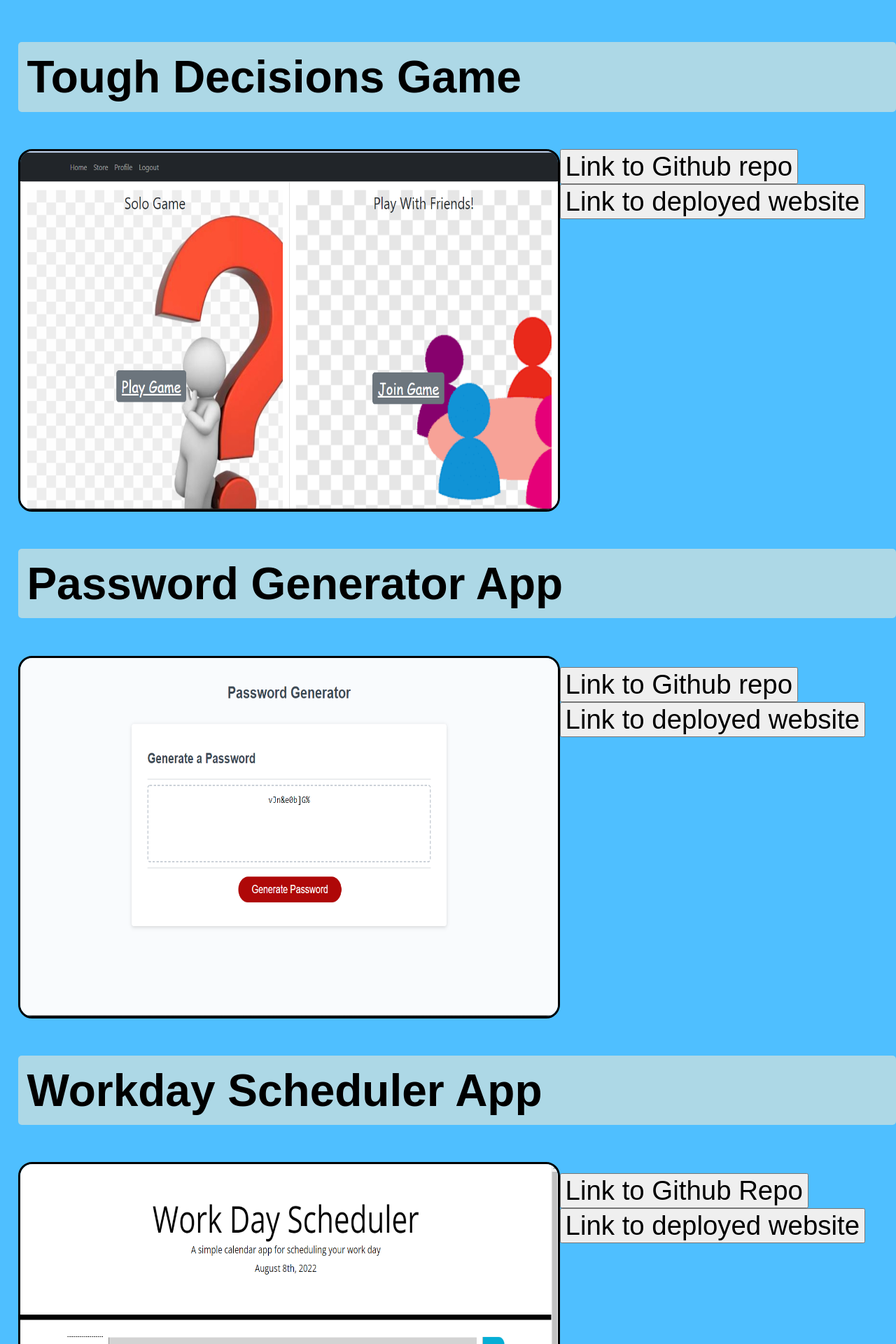
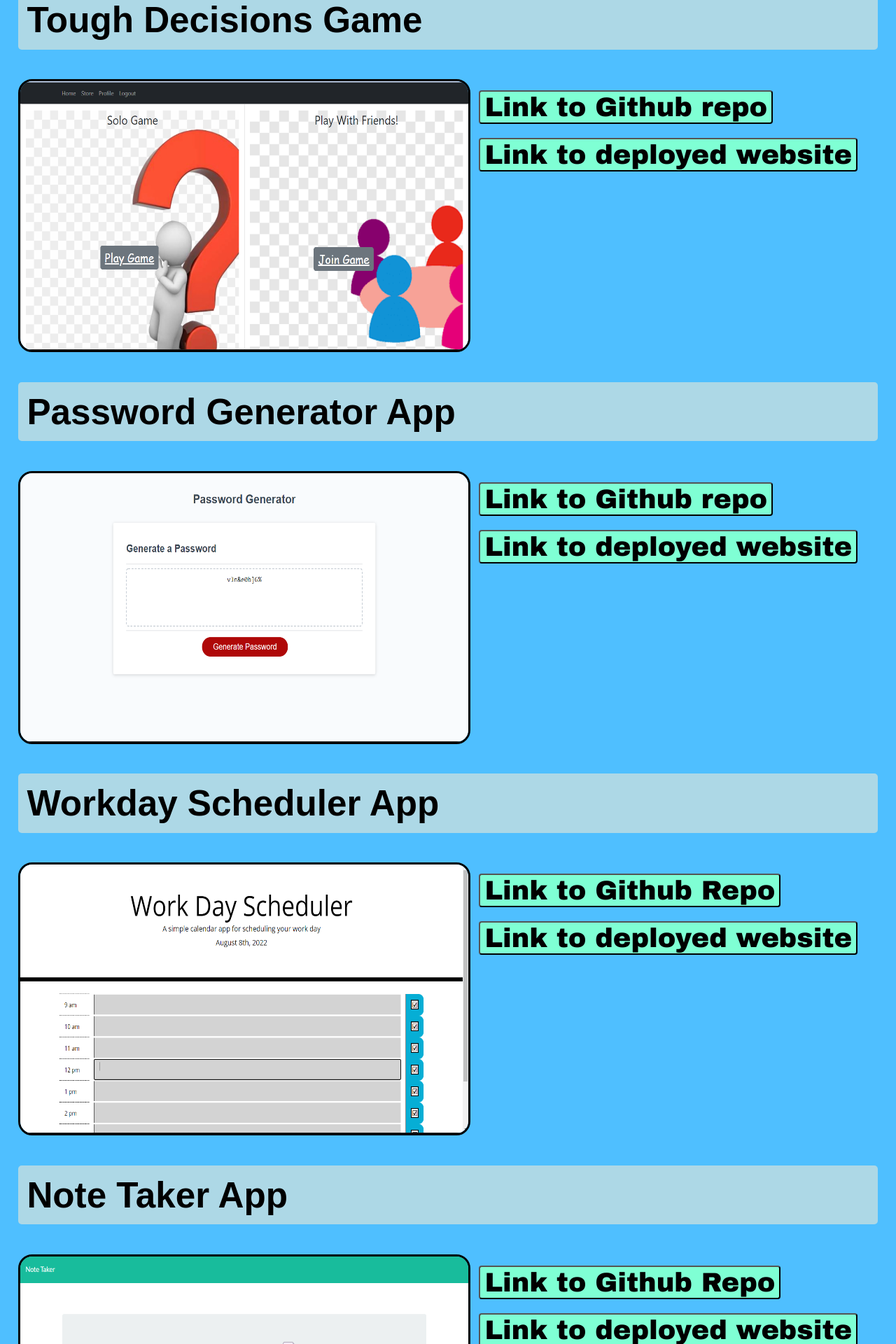
Before and after one commit to brianmckennaman/brian-mckenna-react-portfolio, a React (Create React App) app: page /apps in a window 1280 px wide. Shown: the part 340-2260 px from the top of the page at 70% size. Built offline with nearby package versions, Linux system fonts and the light colour scheme.

Commit message:
updated styling on about apps and resume page

```diff
--- a/src/components/header.js
+++ b/src/components/header.js
@@ -1,6 +1,6 @@
 function Header() {
     var style={
-        headerMain: { backgroundColor: "lightBlue", display: "flex", justifyContent: "center", fontFamily: "Papyrus", fontWeight: "bold", fontSize: "4vw"}
+        headerMain: { backgroundColor: "lightBlue", display: "flex", justifyContent: "center", fontFamily: "Papyrus", fontWeight: "bold", fontSize: "3vw"}
     }
     return (
         <header style={style.headerMain}>
--- a/src/pages/about.js
+++ b/src/pages/about.js
@@ -2,16 +2,16 @@ import picture from "../assets/mypicture.jpg"
 function AboutMe(props) {
     var styles= {
         body: { display: "flex", flexWrap: "wrap", justifyContent: "center"},
-        container: { display: "flex", width: "80vw", marginBottom: "1vw", background: "lightBlue", color: "black", justifyContent: "center", borderRadius: "10px"},
+        container: { display: "flex", width: "80vw", marginBottom: "1vw", marginTop: "1vw", background: "lightBlue", color: "black", justifyContent: "center", borderRadius: "10px"},
         image: { height: "30vw", width: "50vw", borderRadius: "20px", border: "solid"},
-        textBody: { padding: "2vw"}
+        textBody: { padding: "2vw" }
     }
 return (
 
     <div style={styles.body}>
         <img src={picture} alt='portfolio image' style={styles.image }></img>
         <div style={styles.container}>
-        <h1 style={styles.textBody}>Hello! My name is Brian McKenna, a junior full-stack developer. Thanks for checking out my portfolio! Here, you can see some of the apps I have developed. I decided to become a developer because I have always had an interest in computers and coding, and wanted to explore the possiblities of what coding can do, especially in a time when technology is so integral to our lives.</h1>
+        <h2 style={styles.textBody}>Hello! My name is Brian McKenna, a junior full-stack developer. Thanks for checking out my portfolio! Here, you can see some of the apps I have developed. I decided to become a developer because I have always had an interest in computers and coding, and wanted to explore the possiblities of what coding can do, especially in a time when technology is so integral to our lives.</h2>
         </div>
     </div>
 )
--- a/src/pages/apps.js
+++ b/src/pages/apps.js
@@ -1,4 +1,4 @@
-import React, { useState } from 'react'
+import React from 'react'
 import picture1 from "../assets/toughdecisions.png"
 import picture2 from "../assets/passwordgenerator.png"
 import picture3 from "../assets/scheduler.png"
@@ -8,56 +8,63 @@ import picture6 from "../assets/texteditor.png"
 
 function Apps() {
     var styles = {
-        appsSection: { display: "flex", justifyContent: "spaceAround", justifyItems: "space-between", flexWrap: "wrap", marginLeft: "2vw" },
-        titleText: { fontSize: "5vw", fontFamily: "Arial", background: "lightBlue", width: "100vw", padding: "1vw", borderRadius: "5px" },
-        linkText: { display: "inline", color: "black", fontSize: "3vw", textDecoration: "none" },
-        image: { height: "40vw", width: "60vw", justifyContent: "center", borderRadius: "20px", border: "solid" },
-        imageContainer: { border: "black", width: "100vw" }
+        appsSection: { display: "flex", justifyContent: "spaceAround", justifyItems: "space-between", flexWrap: "wrap", marginLeft: "2vw", marginRight: "2vw" },
+        titleText: { fontSize: "4vw", fontFamily: "Arial", background: "lightBlue", width: "100vw", padding: "1vw", borderRadius: "5px" },
+        linkText: { display: "inline", color: "black", fontSize: "3vw", textDecoration: "none", fontFamily: "Arial Black" },
+        image: { height: "30vw", width: "50vw", justifyContent: "center", borderRadius: "20px", border: "solid", marginRight: "1vw" },
+        imageContainer: { border: "black", width: "100vw" },
+        buttons: { background: "aquamarine", borderRadius: "4px" }
     }
     return (
         <section style={styles.appsSection}>
             <h2 style={styles.titleText}>Tough Decisions Game</h2>
             <img src={picture1} alt='tough decisions' style={styles.image}></img>
-            <div>
-                <button><a href='https://github.com/garrettj94/ToughDecisions' style={styles.linkText}>Link to Github repo</a></button>
+            <p>
+                <button style={styles.buttons}><a href='https://github.com/garrettj94/ToughDecisions' style={styles.linkText}>Link to Github repo</a></button>
                 <br></br>
-                <button><a href='https://toughdecisions.herokuapp.com/' style={styles.linkText}>Link to deployed website</a></button>
-            </div>
+                <br></br>
+                <button style={styles.buttons}><a href='https://toughdecisions.herokuapp.com/' style={styles.linkText}>Link to deployed website</a></button>
+            </p>
             <h2 style={styles.titleText}>Password Generator App</h2>
             <img src={picture2} alt='password generator screenshot' style={styles.image}></img>
             <p>
-                <button><a href='https://github.com/brianmckennaman/password-generator-app' style={styles.linkText}>Link to Github repo</a></button>
+                <button style={styles.buttons}><a href='https://github.com/brianmckennaman/password-generator-app' style={styles.linkText}>Link to Github repo</a></button>
                 <br></br>
-                <button><a href='https://brianmckennaman.github.io/password-generator-app/' style={styles.linkText}>Link to deployed website</a></button>
+                <br></br>
+                <button style={styles.buttons}><a href='https://brianmckennaman.github.io/password-generator-app/' style={styles.linkText}>Link to deployed website</a></button>
             </p>
             <h2 style={styles.titleText}>Workday Scheduler App</h2>
             <img src={picture3} alt='work scheduler' style={styles.image}></img>
             <p>
 
-                <button><a href='https://github.com/brianmckennaman/workday-scheduler-app' style={styles.linkText}>Link to Github Repo</a></button>
+                <button style={styles.buttons}><a href='https://github.com/brianmckennaman/workday-scheduler-app' style={styles.linkText}>Link to Github Repo</a></button>
                 <br></br>
-                <button><a href='https://brianmckennaman.github.io/workday-scheduler-app/' style={styles.linkText}>Link to deployed website</a></button>
+                <br></br>
+                <button style={styles.buttons}><a href='https://brianmckennaman.github.io/workday-scheduler-app/' style={styles.linkText}>Link to deployed website</a></button>
             </p>
             <h2 style={styles.titleText}>Note Taker App</h2>
             <img src={picture4} alt='note taker' style={styles.image}></img>
             <p>
-                <button><a href='https://github.com/brianmckennaman/note-taker-assignment-expressjs' style={styles.linkText}>Link to Github Repo</a></button>
+                <button style={styles.buttons}><a href='https://github.com/brianmckennaman/note-taker-assignment-expressjs' style={styles.linkText}>Link to Github Repo</a></button>
                 <br></br>
-                <button><a href='https://brian-mckenna-note-taker.herokuapp.com/' style={styles.linkText}>Link to deployed website</a></button>
+                <br></br>
+                <button style={styles.buttons}><a href='https://brian-mckenna-note-taker.herokuapp.com/' style={styles.linkText}>Link to deployed website</a></button>
             </p>
             <h2 style={styles.titleText}>Employee Management System</h2>
             <img src={picture5} alt='employee management system' style={styles.image}></img>
             <p>
-                <button><a href='https://github.com/garrettj94/DreamTeamManagement' style={styles.linkText}>Link to Github Repo</a></button>
+                <button style={styles.buttons}><a href='https://github.com/garrettj94/DreamTeamManagement' style={styles.linkText}>Link to Github Repo</a></button>
                 <br></br>
-                <button><a href='https://sheltered-atoll-76141.herokuapp.com/' style={styles.linkText}>Link to deployed website</a></button>
+                <br></br>
+                <button style={styles.buttons}><a href='https://sheltered-atoll-76141.herokuapp.com/' style={styles.linkText}>Link to deployed website</a></button>
             </p>
             <h2 style={styles.titleText}>Text Editor App</h2>
             <img src={picture6} alt='note taker' style={styles.image}></img>
             <p>
-                <button><a href='https://github.com/brianmckennaman/progressive-web-application-assignment' style={styles.linkText}>Link to Github Repo</a></button>
+                <button style={styles.buttons}><a href='https://github.com/brianmckennaman/progressive-web-application-assignment' style={styles.linkText}>Link to Github Repo</a></button>
                 <br></br>
-                <button><a href='https://brians-jate-text-editor.herokuapp.com/' style={styles.linkText}>Link to deployed website</a></button>
+                <br></br>
+                <button style={styles.buttons}><a href='https://brians-jate-text-editor.herokuapp.com/' style={styles.linkText}>Link to deployed website</a></button>
             </p>
         </section>
     )
--- a/src/pages/resume.js
+++ b/src/pages/resume.js
@@ -1,10 +1,11 @@
-import React, { useState } from 'react'
+import React from 'react'
 import resumePdf from '../assets/resume.pdf'
 
 function Resume() {
     var styles = {
         body: { display: "flex", flexWrap: "wrap", justifyContent: "center" },
-        downloadButton: { background: "blue", color: "white", height: "3vw", width: "10vw", fontSize: "2vw", borderRadius: "10px", cursor: "pointer" },
+        downloadButton: { background: "blue", color: "white", height: "3vw", width: "11vw", fontSize: "2vw", borderRadius: "10px", cursor: "pointer" },
+        skillHeader: { fontSize: "5vw", justifyContent: "center"},
         listContainer: { background: "lightBlue", borderRadius: "10px" },
         skillList: { fontSize: "2vw" }
     }
@@ -15,7 +16,7 @@ function Resume() {
                 <a href={resumePdf} download={resumePdf}>
                     <button style={styles.downloadButton}>Download</button>
                 </a>
-                <h1 style={styles.listContainer}>Coding skills
+                <h2 style={styles.listContainer}>Coding skills
                     <ul style={styles.skillList}>
                         <li>HTML</li>
                         <li>CSS</li>
@@ -27,7 +28,7 @@ function Resume() {
                         <li>React</li>
                         <li>GraphQL</li>
                     </ul>
-                </h1>
+                </h2>
             </h1>
         </div>
     )
```
Also changed, not shown: 8 other files (tests, documents, lock files or other folders).
